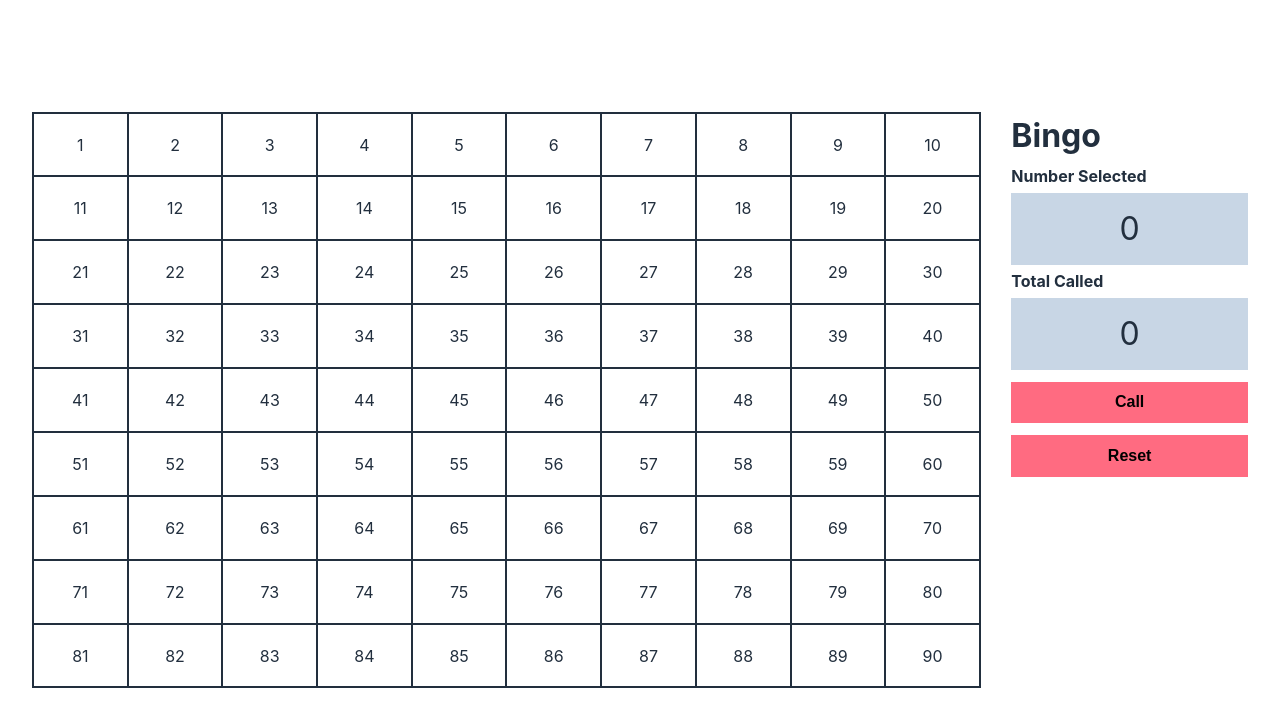
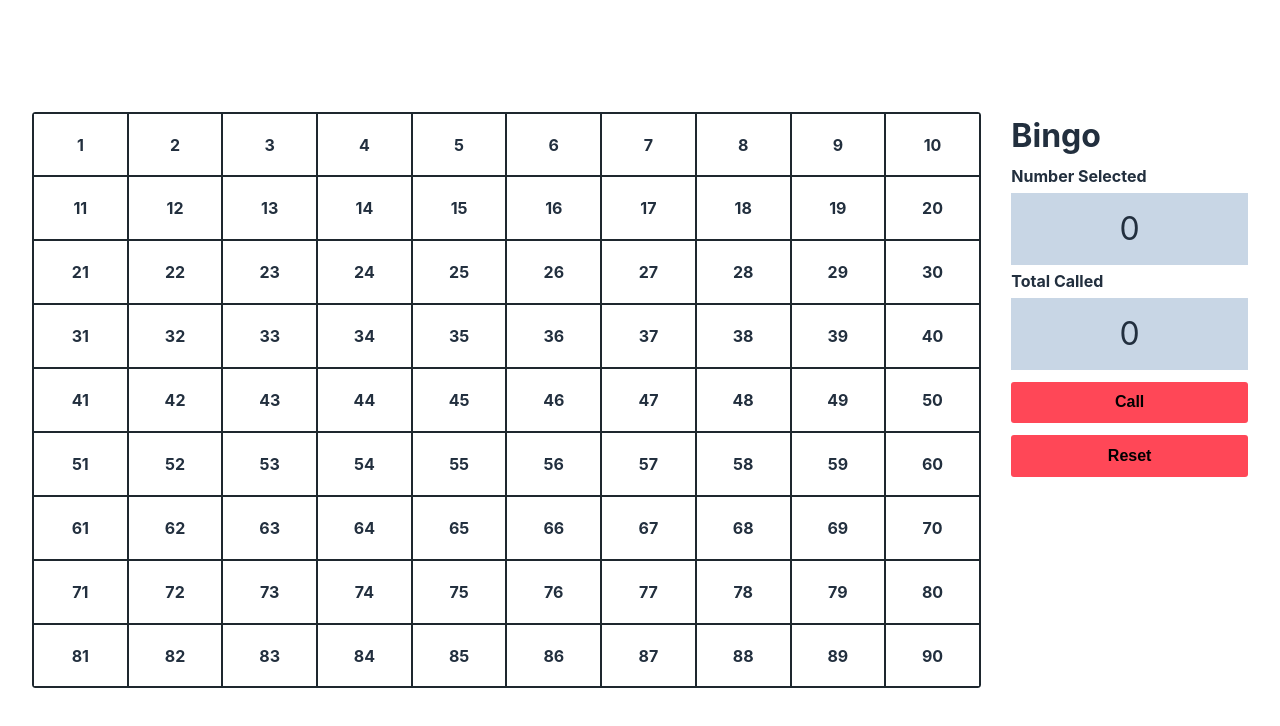
Before and after one commit to thomashockaday/bingo-machine, a React (Vite) app: page / in a window 1280 px wide. Shown: the top 726 px of the page. Built offline with nearby package versions, Linux system fonts and the light colour scheme.

Commit message:
Slight style adjustments

```diff
--- a/src/index.css
+++ b/src/index.css
@@ -3,8 +3,8 @@
   --primary-highlight: #c8d6e5;
   --secondary: #222f3e;
   --secondary-highlight: #1e272e;
-  --tertiary: #ff6b81;
-  --tertiary-highlight: #ff4757;
+  --tertiary: #ff4757;
+  --tertiary-highlight: #ff6b81;
 
   font-family: Inter, system-ui, Avenir, Helvetica, Arial, sans-serif;
   line-height: 1.5;
@@ -54,6 +54,7 @@ button {
   width: 100%;
   margin: 5% 0;
   font-weight: bold;
+  border-radius: 3px;
 }
 
 button:hover,
@@ -80,13 +81,15 @@ button:focus {
   display: grid;
   grid-template-columns: repeat(10, 1fr);
   width: 80%;
-  border: 1px solid var(--primary);
+  border: 1px solid var(--primary-highlight);
+  border-radius: 3px;
+  font-weight: bold;
 }
 
 .bingo-board-cell {
   text-align: center;
   padding: 20%;
-  border: 1px solid var(--primary);
+  border: 1px solid var(--primary-highlight);
 }
 
 .bingo-board-cell--called {
@@ -157,11 +160,11 @@ button:focus {
   }
 
   .bingo-board {
-    border-color: var(--secondary);
+    border-color: var(--secondary-highlight);
   }
 
   .bingo-board-cell {
-    border-color: var(--secondary);
+    border-color: var(--secondary-highlight);
   }
 
   .number-display {
```
